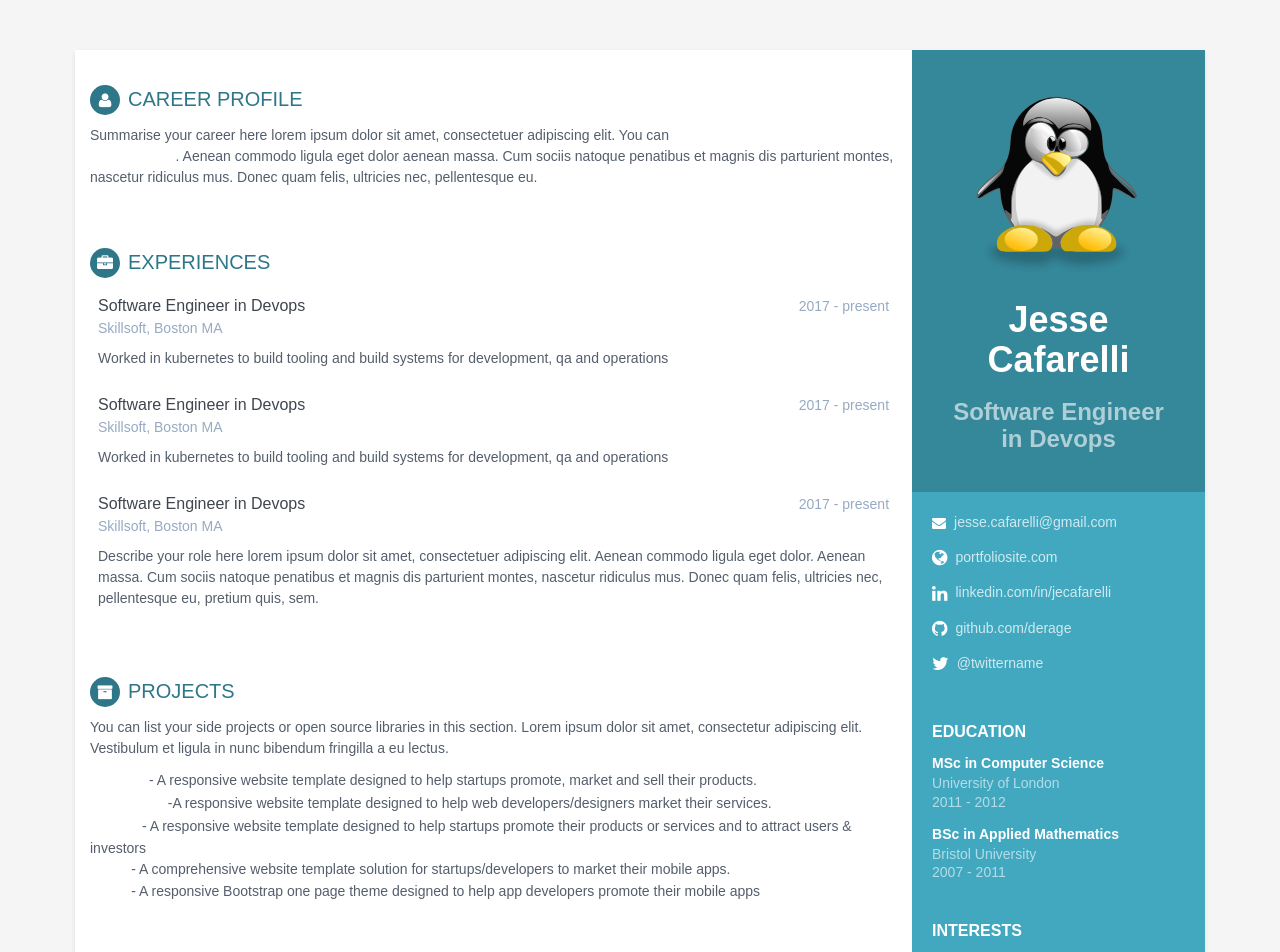
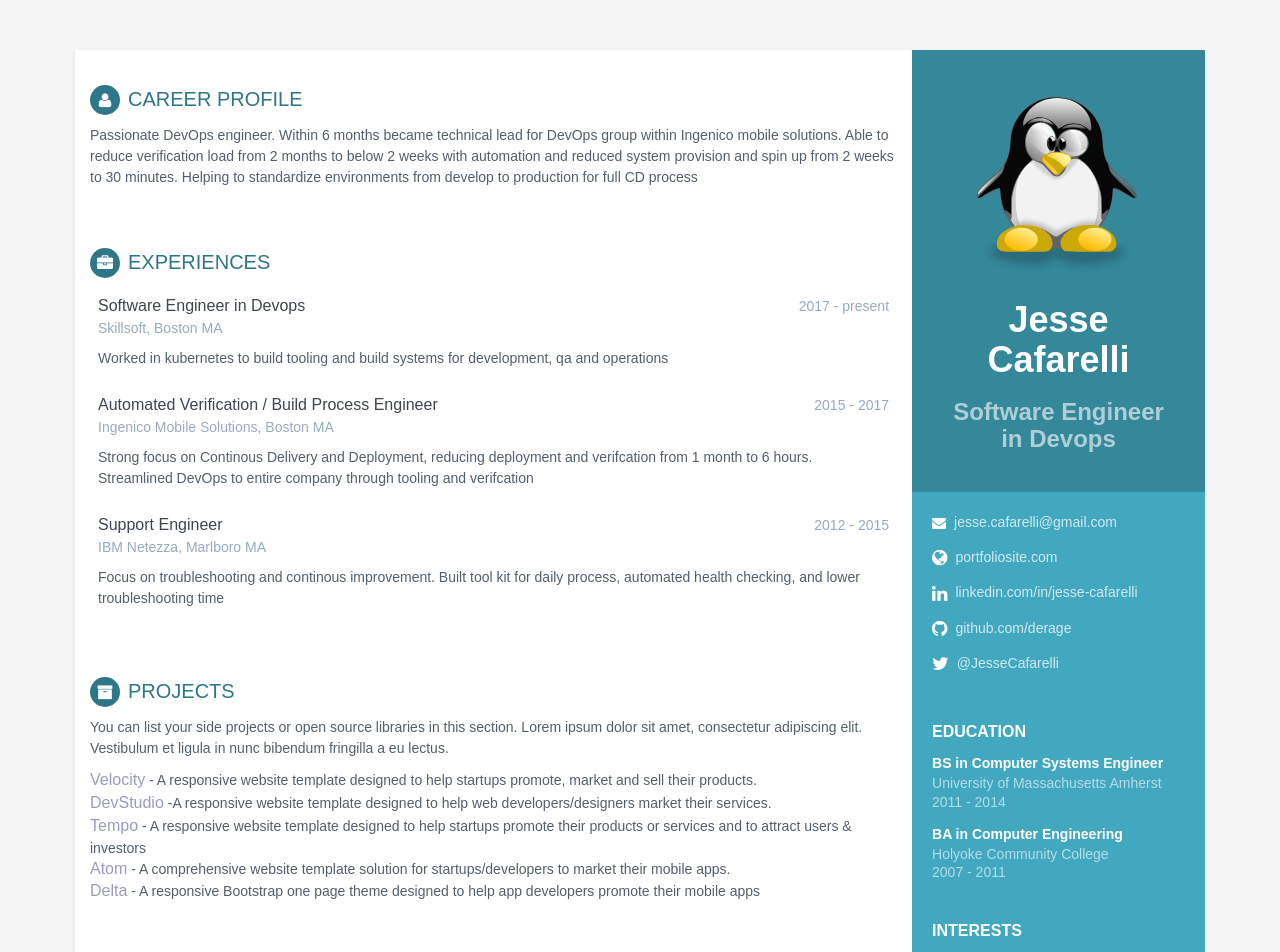
Before and after one commit to derage/resume_website, a React (Create React App) app: page / in a window 1280 px wide. Shown: the top 952 px of the page. Built offline with nearby package versions, Linux system fonts and the light colour scheme.

Commit message:
Added deployment method

```diff
--- a/package.json
+++ b/package.json
@@ -6,12 +6,14 @@
     "react": "^16.2.0",
     "react-bootstrap": "^0.31.5",
     "react-dom": "^16.2.0",
-    "react-scripts": "1.0.17"
+    "react-scripts": "1.0.17",
+    "s3-deploy": "^0.10.0"
   },
   "scripts": {
     "start": "react-scripts start",
     "build": "react-scripts build",
     "test": "react-scripts test --env=jsdom",
-    "eject": "react-scripts eject"
+    "eject": "react-scripts eject",
+    "deploy": "s3-deploy './build/**' --cwd './build/' --region us-east-1 --bucket jesse.cafarelli.io"
   }
 }
--- a/public/assets/css/styles.css
+++ b/public/assets/css/styles.css
@@ -52,7 +52,7 @@ h1, h2, h3, h4, h5, h6 {
 }
 
 a {
-  color: #767cab;
+  color: #0E2F44;
   -webkit-transition: all 0.4s ease-in-out;
   -moz-transition: all 0.4s ease-in-out;
   -ms-transition: all 0.4s ease-in-out;
@@ -79,7 +79,7 @@ p {
   color: #fff;
 }
 .sidebar-wrapper a {
-  color: #fff;
+  color: #42A8C0;
 }
 .sidebar-wrapper .profile-container {
   padding: 30px;
--- a/src/App/sidebar/contactInfo.js
+++ b/src/App/sidebar/contactInfo.js
@@ -1,16 +1,44 @@
-import React, { Component } from 'react';
+import React, { Component } from "react";
 
 class ContactInfo extends Component {
   render() {
     return (
-      <div class="contact-container container-block" >
-          <ul class="list-unstyled contact-list">
-              <li class="email"><i class="fa fa-envelope"></i><a href="mailto: jesse.cafarelli@gmail.com">jesse.cafarelli@gmail.com</a></li>
-              <li class="website"><i class="fa fa-globe"></i><a href="http://themes.3rdwavemedia.com/website-templates/free-responsive-website-template-for-developers/" target="_blank">portfoliosite.com</a></li>
-              <li class="linkedin"><i class="fa fa-linkedin"></i><a href="#" target="_blank">linkedin.com/in/jecafarelli</a></li>
-              <li class="github"><i class="fa fa-github"></i><a href="#" target="_blank">github.com/derage</a></li>
-              <li class="twitter"><i class="fa fa-twitter"></i><a href="https://twitter.com/3rdwave_themes" target="_blank">@twittername</a></li>
-          </ul>
+      <div class="contact-container container-block">
+        <ul class="list-unstyled contact-list">
+          <li class="email">
+            <i class="fa fa-envelope" />
+            <a href="mailto: jesse.cafarelli@gmail.com">
+              jesse.cafarelli@gmail.com
+            </a>
+          </li>
+          <li class="website">
+            <i class="fa fa-globe" />
+            <a href="#" target="_blank">
+              portfoliosite.com
+            </a>
+          </li>
+          <li class="linkedin">
+            <i class="fa fa-linkedin" />
+            <a
+              href="https://www.linkedin.com/in/jesse-cafarelli-6aa34b46/"
+              target="_blank"
+            >
+              linkedin.com/in/jesse-cafarelli
+            </a>
+          </li>
+          <li class="github">
+            <i class="fa fa-github" />
+            <a href="https://github.com/derage" target="_blank">
+              github.com/derage
+            </a>
+          </li>
+          <li class="twitter">
+            <i class="fa fa-twitter" />
+            <a href="https://twitter.com/JesseCafarelli" target="_blank">
+              @JesseCafarelli
+            </a>
+          </li>
+        </ul>
       </div>
     );
   }
--- a/src/App/sidebar/education.js
+++ b/src/App/sidebar/education.js
@@ -1,4 +1,4 @@
-import React, { Component } from 'react';
+import React, { Component } from "react";
 
 class Education extends Component {
   render() {
@@ -6,13 +6,13 @@ class Education extends Component {
       <div class="education-container container-block">
         <h2 class="container-block-title">Education</h2>
         <div class="item">
-              <h4 class="degree">MSc in Computer Science</h4>
-              <h5 class="meta">University of London</h5>
-              <div class="time">2011 - 2012</div>
+          <h4 class="degree">BS in Computer Systems Engineer</h4>
+          <h5 class="meta">University of Massachusetts Amherst</h5>
+          <div class="time">2011 - 2014</div>
         </div>
         <div class="item">
-              <h4 class="degree">BSc in Applied Mathematics</h4>
-              <h5 class="meta">Bristol University</h5>
+          <h4 class="degree">BA in Computer Engineering</h4>
+          <h5 class="meta">Holyoke Community College</h5>
           <div class="time">2007 - 2011</div>
         </div>
       </div>
--- a/src/App/sidebar/interests.js
+++ b/src/App/sidebar/interests.js
@@ -1,15 +1,15 @@
-import React, { Component } from 'react';
+import React, { Component } from "react";
 
 class Interests extends Component {
   render() {
     return (
       <div class="interests-container container-block">
-          <h2 class="container-block-title">Interests</h2>
-          <ul class="list-unstyled interests-list">
-              <li>Climbing</li>
-              <li>Snowboarding</li>
-              <li>Cooking</li>
-          </ul>
+        <h2 class="container-block-title">Interests</h2>
+        <ul class="list-unstyled interests-list">
+          <li>Boardgames</li>
+          <li>Brewing Beer</li>
+          <li>Automating</li>
+        </ul>
       </div>
     );
   }
--- a/src/App/summaryContainer/carrerProfile.js
+++ b/src/App/summaryContainer/carrerProfile.js
@@ -1,13 +1,22 @@
-import React, { Component } from 'react';
+import React, { Component } from "react";
 
 class CarrerProfile extends Component {
   render() {
     return (
       <section class="section summary-section">
-          <h2 class="section-title"><i class="fa fa-user"></i>Career Profile</h2>
-          <div class="summary">
-              <p>Summarise your career here lorem ipsum dolor sit amet, consectetuer adipiscing elit. You can <a href="http://themes.3rdwavemedia.com/website-templates/orbit-free-resume-cv-template-for-developers/" target="_blank">download this free resume/CV template here</a>. Aenean commodo ligula eget dolor aenean massa. Cum sociis natoque penatibus et magnis dis parturient montes, nascetur ridiculus mus. Donec quam felis, ultricies nec, pellentesque eu.</p>
-          </div>
+        <h2 class="section-title">
+          <i class="fa fa-user" />Career Profile
+        </h2>
+        <div class="summary">
+          <p>
+            Passionate DevOps engineer. Within 6 months became technical lead
+            for DevOps group within Ingenico mobile solutions. Able to reduce
+            verification load from 2 months to below 2 weeks with automation and
+            reduced system provision and spin up from 2 weeks to 30 minutes.
+            Helping to standardize environments from develop to production for
+            full CD process
+          </p>
+        </div>
       </section>
     );
   }
--- a/src/App/summaryContainer/experiences.js
+++ b/src/App/summaryContainer/experiences.js
@@ -1,8 +1,8 @@
-import React, { Component } from 'react';
+import React, { Component } from "react";
 
 function Experiance(props) {
   return (
-    <div class="item" >
+    <div class="item">
       <div class="meta">
         <div class="upper-row">
           <h3 class="job-title">{props.title}</h3>
@@ -14,28 +14,39 @@ function Experiance(props) {
         <p>{props.detail}</p>
       </div>
     </div>
-  )
+  );
 }
-
 
 class Experiences extends Component {
   render() {
     return (
       <section class="section experiences-section">
-            <h2 class="section-title"><i class="fa fa-briefcase"></i>Experiences</h2>
+        <h2 class="section-title">
+          <i class="fa fa-briefcase" />Experiences
+        </h2>
         <div id="experianceItems">
-              <Experiance title="Software Engineer in Devops" time="2017 - present" company="Skillsoft, Boston MA"
-              detail ="Worked in kubernetes to build tooling and build systems for development, qa and operations"/>
+          <Experiance
+            title="Software Engineer in Devops"
+            time="2017 - present"
+            company="Skillsoft, Boston MA"
+            detail="Worked in kubernetes to build tooling and build systems for development, qa and operations"
+          />
 
-              <Experiance title="Software Engineer in Devops" time="2017 - present" company="Skillsoft, Boston MA"
-              detail ="Worked in kubernetes to build tooling and build systems for development, qa and operations"/>
+          <Experiance
+            title="Automated Verification / Build Process Engineer"
+            time="2015 - 2017"
+            company="Ingenico Mobile Solutions, Boston MA"
+            detail="Strong focus on Continous Delivery and Deployment, reducing deployment and verifcation from 1 month to 6 hours. Streamlined DevOps to entire company through tooling and verifcation"
+          />
 
-              <Experiance title="Software Engineer in Devops" time="2017 - present" company="Skillsoft, Boston MA"
-              detail ="Describe your role here lorem ipsum dolor sit amet, consectetuer adipiscing elit. Aenean commodo ligula eget dolor. Aenean massa. Cum sociis natoque penatibus et magnis dis parturient montes, nascetur ridiculus mus. Donec quam felis, ultricies nec, pellentesque eu, pretium quis, sem."/>
-
+          <Experiance
+            title="Support Engineer"
+            time="2012 - 2015"
+            company="IBM Netezza, Marlboro MA"
+            detail="Focus on troubleshooting and continous improvement. Built tool kit for daily process, automated health checking, and lower troubleshooting time"
+          />
         </div>
       </section>
-
     );
   }
 }
--- a/src/index.css
+++ b/src/index.css
@@ -16,6 +16,10 @@ nav {
 a {
   text-decoration: none;
   opacity: .75;
+  color: #767cab;
+}
+
+.sidebar-wrapper a {
   color: #fff;
 }
 
```
Also changed, not shown: 2 other files (tests, documents, lock files or other folders). Lines whose indentation alone changed are shown as unchanged.
